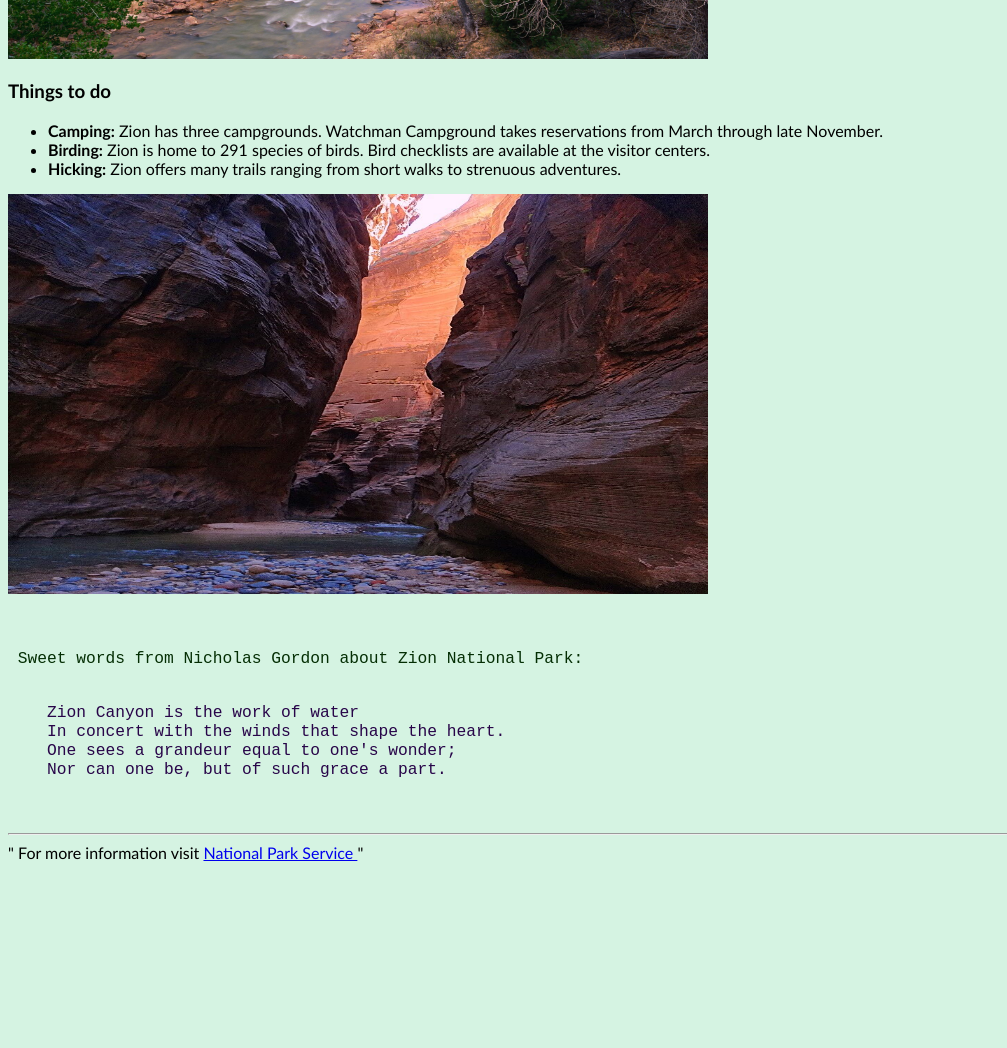
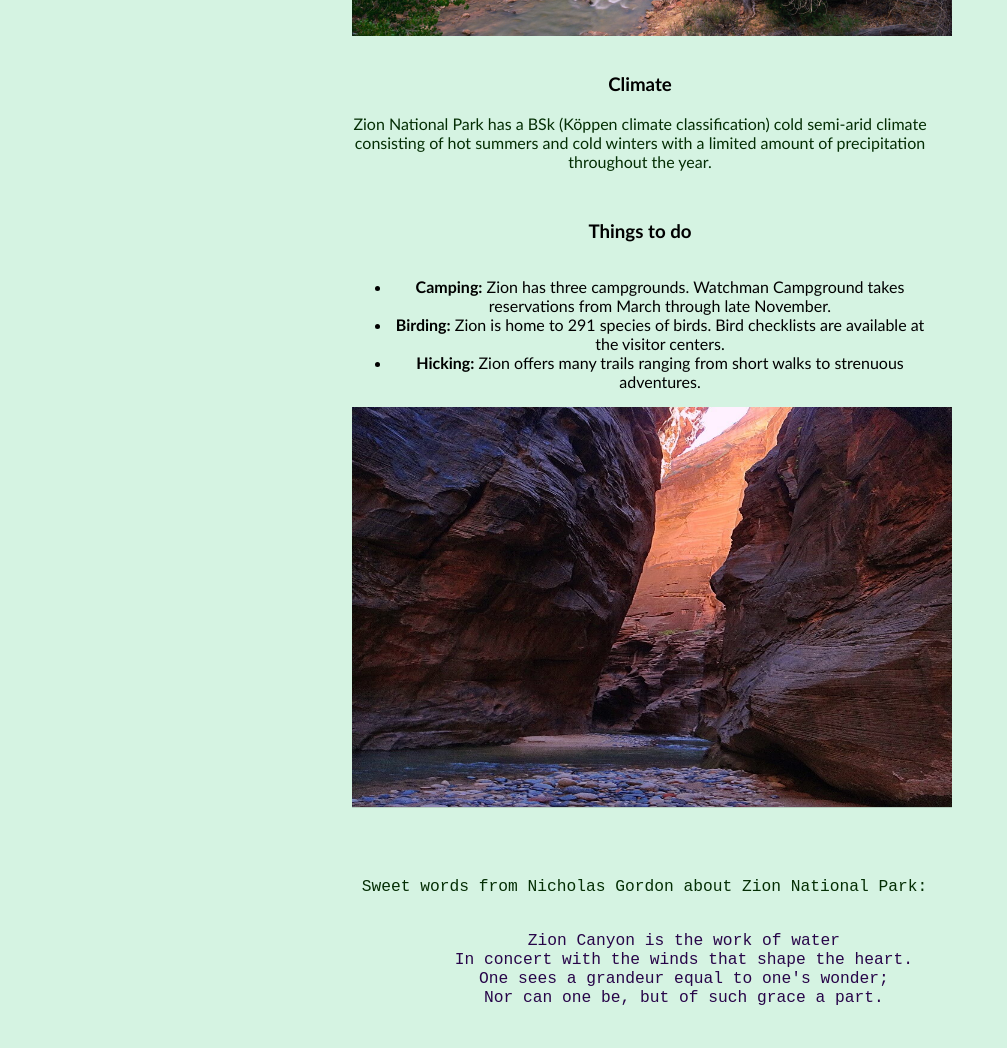
Before and after one commit to FQuasar/html-me-something, a plain HTML site: page index.html in a window 1280 px wide. Shown: the part 1180-2228 px from the top of the page, without its empty margins (0-1007 px from the left). Before the commit the page ends 2042 px from the top, so only its background shows below. Drawn offline with Linux system fonts and the light colour scheme.

Commit message:
last result

```diff
--- a/index.html
+++ b/index.html
@@ -10,8 +10,8 @@
       <h1><strong>Zion National Park</strong></h1>
          <p>Zion National Park is an American national park located in southwestern Utah near the town of Springdale.</p>
 
-         <img src="images/Zion_pic2.jpg" alt="Zion National Park" width="700px" height="400">
-         <nav>
+         <img src="images/Zion_pic2.jpg" alt="Zion National Park" width="600px" height="400">
+         <nav class = "center">
             <ul>
                <li> <a href= "#History" >History</a> </li>
                <li> <a href= "#Climate">Climate</a> </li>
@@ -19,28 +19,48 @@
             </ul>
          </nav>
       </header>
+      <div class = "section-container">
          <section>
-         <a name = "History"></a>
+            <div class="center">
+            <br><br><br>
+            <a id = "History"></a>
             <h3>History</h3>
                <p> Human habitation of the area started about 8,000 years ago with small family groups of Native Americans, </p>
                <p>The Historic period begins in the late 18th century with the exploration of southern Utah by Padres Silvestre Vélez de Escalante and Francisco Atanasio Domínguez. The padres passed near what is now the Kolob Canyons Visitor Center on October 13, 1776, becoming the first people of European descent known to visit the area.</p>
+            </div>
          </section>
+         <div class="center">
+            <img src="images/Zion_pic1.jpg" alt="Zion National Park" width="600px" height="400">
+         </div>
+      </div>
+      <div class="section-container">
          <section>
-         <a name = "Climate"></a>
+            <div class="center">
+               <a id = "Climate"></a>
                <h3>Climate</h3>
                <p>Zion National Park has a BSk (Köppen climate classification) cold semi-arid climate consisting of hot summers and cold winters with a limited amount of precipitation throughout the year.</p>
-         <img src="images/Zion_pic1.jpg" alt="Zion National Park" width="700px" height="400">
+            </div>
          </section>
+      </div>
+
+      <div class="section-container">
          <section>
-         <a name = "Things to do"></a>
+            <div class="center">
+               <a id = "Things to do"></a>
                <h3>Things to do</h3>
                <ul>
                   <li><strong>Camping:</strong> Zion has three campgrounds. Watchman Campground takes reservations from March through late November.</li>
                   <li><strong>Birding:</strong> Zion is home to 291 species of birds. Bird checklists are available at the visitor centers.</li>
                   <li><strong>Hicking:</strong> Zion offers many trails ranging from short walks to strenuous adventures.</li>
                </ul>
+            </div>
          </section>
-   <img src="images/Zion_pic3.jpg" alt="Zion National Park" width="700px" height="400">
+         <div class="center">
+            <a href = "https://www.nps.gov/zion/index.htm" target = "_blank"><img class="slow-hover" src="images/Zion_pic3.jpg" alt="Zion National Park" width="600px" height="400" ></a>
+         </div>
+      </div>
+
+   <div class="section-container center">
       <section>
          <pre>
            <p> Sweet words from Nicholas Gordon about Zion National Park:  </p>
@@ -51,9 +71,12 @@
 
          </pre>
       </section>
+   </div>
+
    <hr>
       <footer>
          &quot;  For more information visit <a href = "https://www.nps.gov/zion/index.htm" target = "_blank"> National Park Service </a> &quot;
       </footer>
+      <br>
    </body>
 </html>
--- a/styles.css
+++ b/styles.css
@@ -1,19 +1,46 @@
 
 html {
     height: 100%;
-
 }
 
 body {
     background-color : rgb(213, 243, 226);
     font-family: 'Trebuchet MS', 'Lucida Sans Unicode', 'Lucida Grande', 'Lucida Sans', Arial, sans-serif;
-
+    width : 90%;
+    margin: 0 auto;
+    text-align: center;
     }
 
 p {
-      color : rgb(4, 46, 4);
-    }
+    color : rgb(4, 46, 4);
+}
+
 pre {
     color : rgb(40, 5, 73);
     font-size: 125%;
 }
+
+/*structural*/
+.section-container {
+    padding-top: 15px;
+}
+
+.center {
+    max-width: 50%;
+    margin: auto;
+    text-align: center;
+}
+
+/* Animations */
+.slow-hover {
+    box-shadow: 0 1px rgba(0,0,0,0.15);
+    transition: box-shadow 0.1s ease-in-out;
+}
+
+.slow-hover:hover {
+    box-shadow: 0 5px 15px rgba(0,0,0,0.75);
+}
+
+ul {
+float: left;
+}
```
Lines whose indentation alone changed are shown as unchanged.
